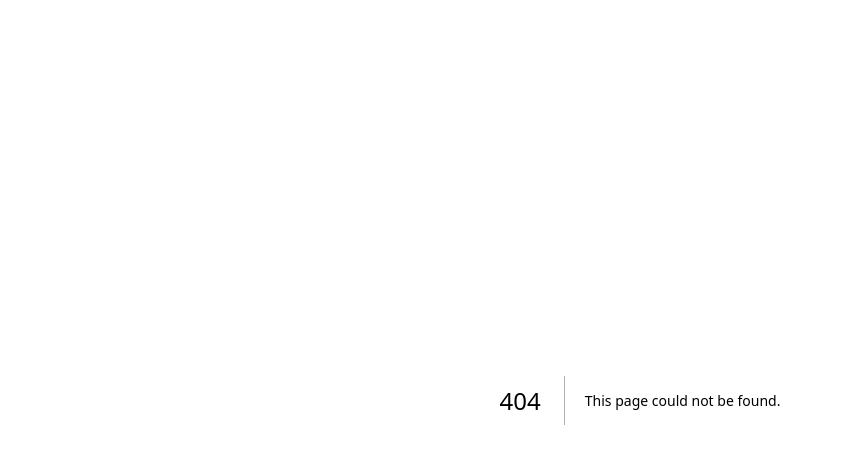
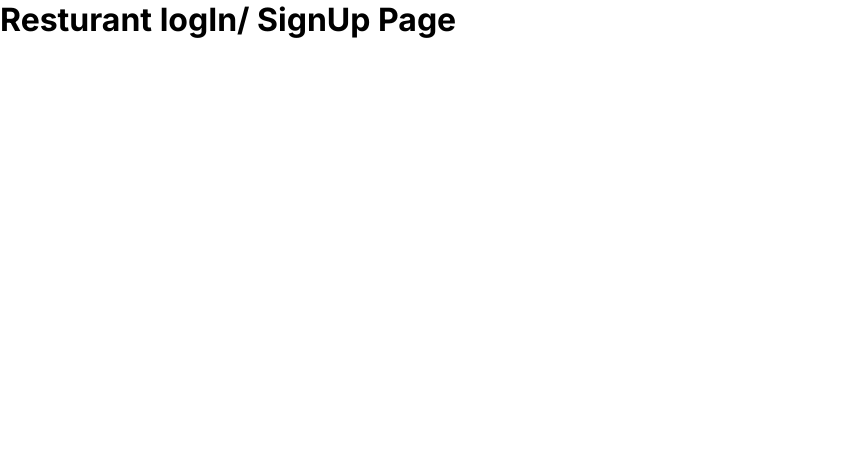
Before and after one commit to abhiiii95/food_app, a Next.js app: page /resturant in a window 1280 px wide. Before the commit this address had no page. Shown: the top 464 px of the page, without its empty margins (0-841 px from the left). Built offline with nearby package versions, Linux system fonts and the light colour scheme.

Commit message:
Reatuarant Page add

```diff
--- /dev/null
+++ b/src/app/resturant/page.js
@@ -0,0 +1,11 @@
+import React from 'react'
+
+const RasturantPage = () => {
+  return (
+    <div>
+      <h1>Resturant logIn/ SignUp Page</h1>
+    </div>
+  )
+}
+
+export default RasturantPage
```
